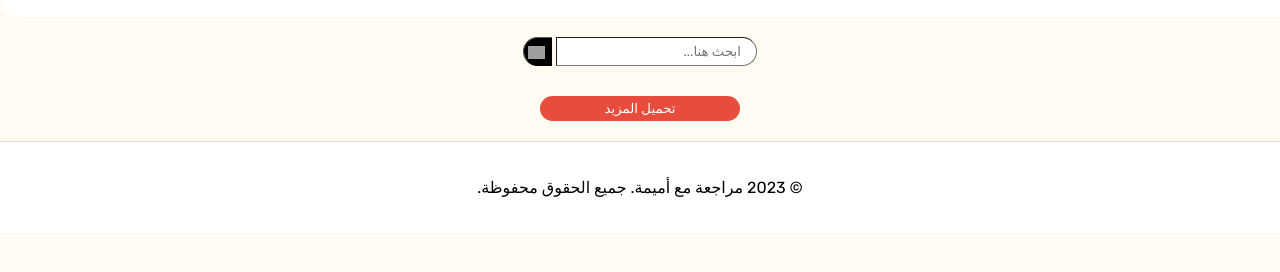
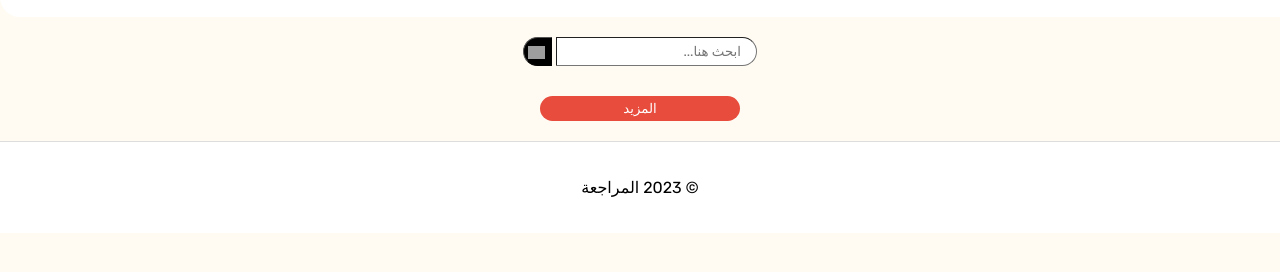
Before and after one commit to kimoooc/oma, a plain HTML site: page index.html in a window 1280 px wide. Shown: the part 76-348 px from the top of the page. Drawn offline with nearby package versions, Linux system fonts and the light colour scheme; no server answers; grey boxes are pictures that could not be loaded.

Commit message:
Update index.html

```diff
--- a/index.html
+++ b/index.html
@@ -296,12 +296,12 @@
         <div id="results-container">
             <!-- يتم تحميل نتائج الكتب هنا -->
         </div>
-        <button class="load-more-btn" id="load-more-btn">تحميل المزيد</button>
+        <button class="load-more-btn" id="load-more-btn">المزيد</button>
         <div class="spinner" id="loading-spinner"></div>
     </div>
 
     <footer>
-        <p>&copy; 2023 مراجعة مع أميمة. جميع الحقوق محفوظة.</p>
+        <p>&copy; 2023 المراجعة</p>
     </footer>
 
     <script>
```
